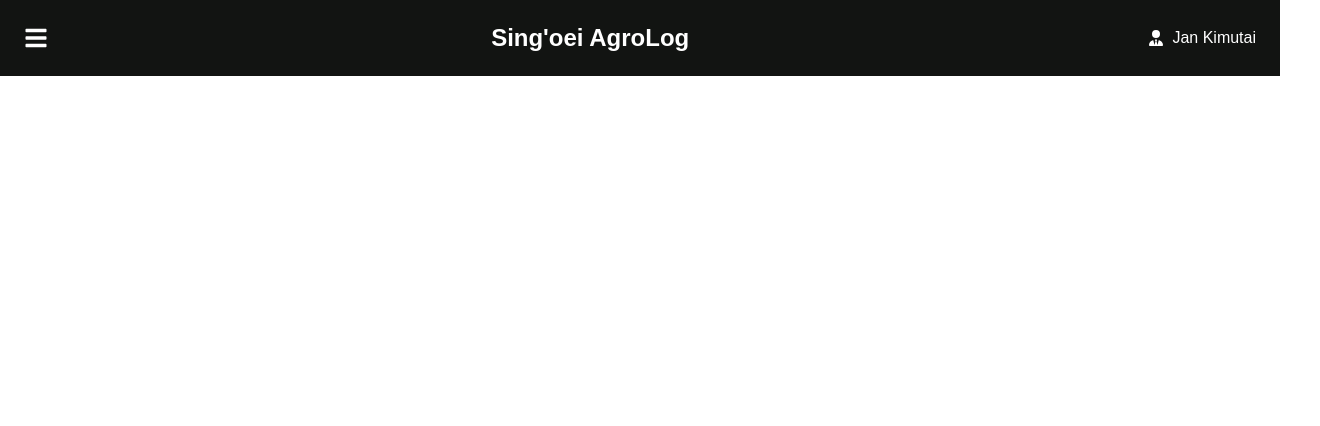
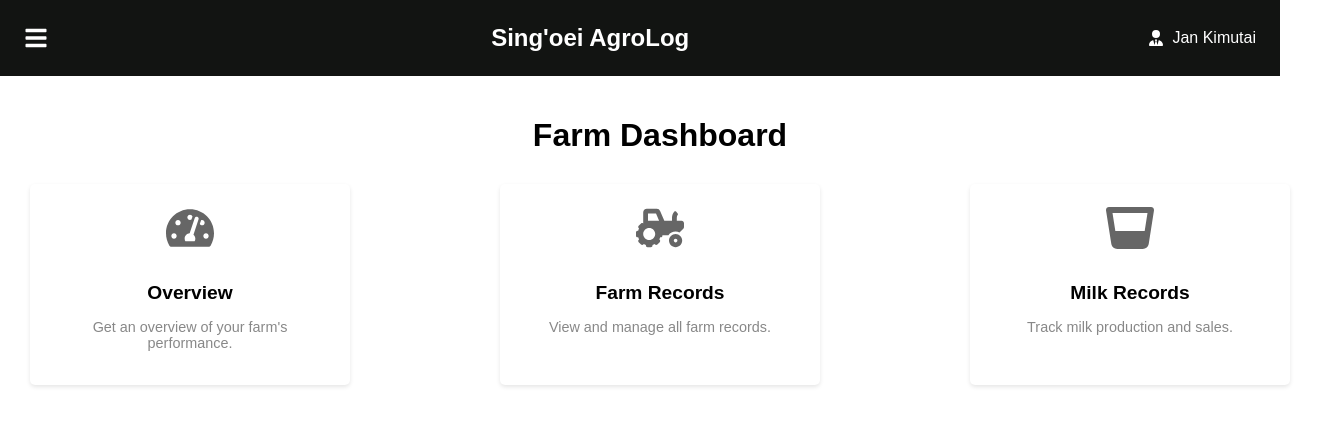
Before and after one commit to jankimutai/KILIMOLOG, a React (Create React App) app: page / in a window 1280 px wide. Shown: the top 426 px of the page, 1320 px wide, since content can reach past the window. Built offline with nearby package versions, Linux system fonts and the light colour scheme; the HTML template or start-up script is replaced by a standard one.

Commit message:
Render other components and added routes

```diff
--- a/src/App.js
+++ b/src/App.js
@@ -4,6 +4,8 @@ import Sidebar from './Components/Sidebar';
 import MilkRecords from './Pages/MilkRecords';
 import Dashboard from './Pages/Dashboard';
 import Navbar from './Components/Navbar';
+import Settings from "./Pages/Settings"
+import FarmRecords from './Pages/FarmRecords';
 import "./app.css"
 const App = () => {
   const userName = "Jan Kimutai";
@@ -19,8 +21,11 @@ const App = () => {
         <Sidebar isVisible={isSidebarVisible} toggleSidebar={toggleSidebar} />
         <div className="main-content">
           <Routes>
+          <Route path="/" element={<Dashboard />} />
             <Route path="/dashboard" element={<Dashboard />} />
+            <Route path="/farm-records" element={<FarmRecords />} />
             <Route path="/milk-records" element={<MilkRecords />} />
+            <Route path="/settings" element={<Settings />} />
           </Routes>
         </div>
       </div>
```
